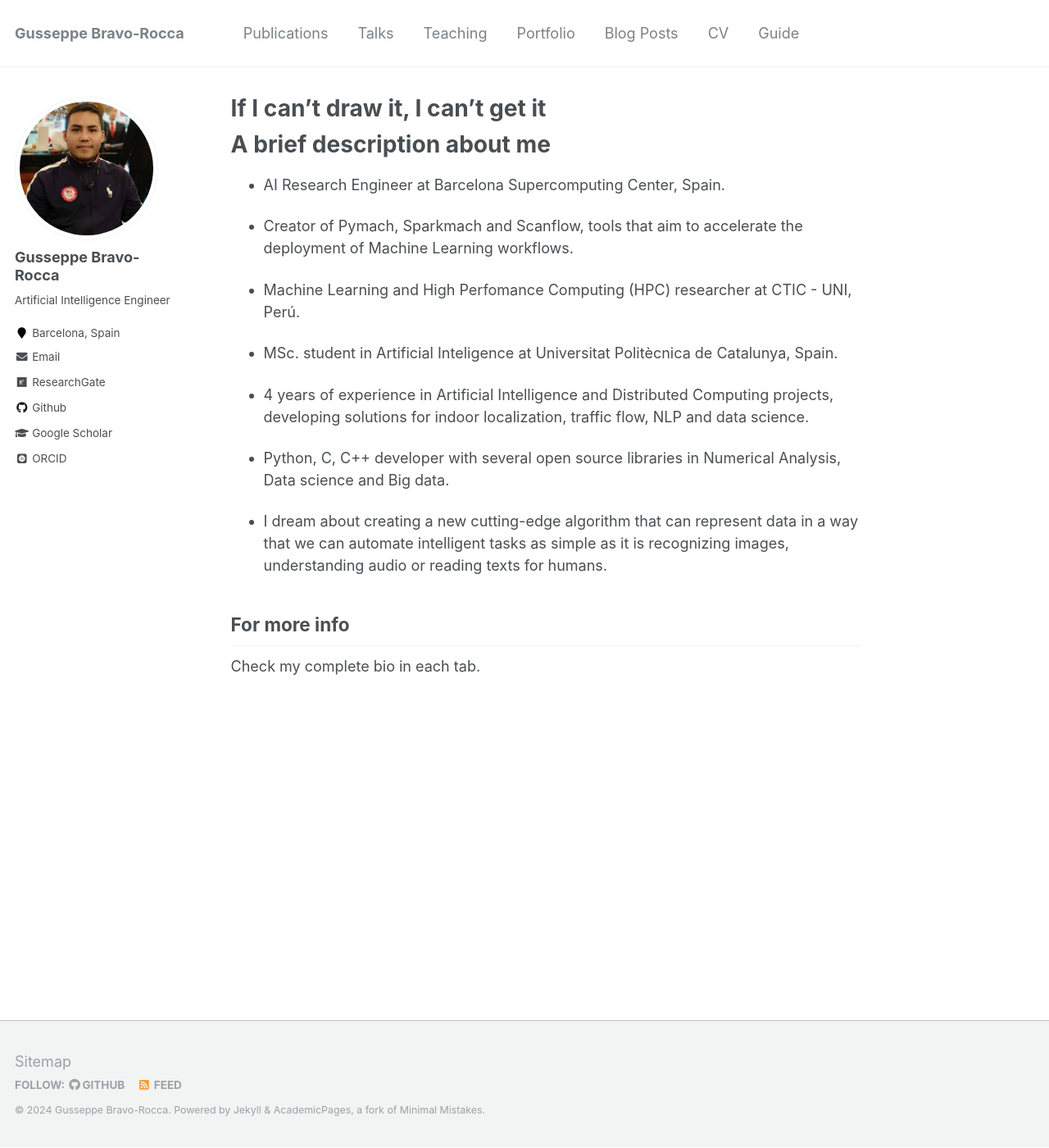
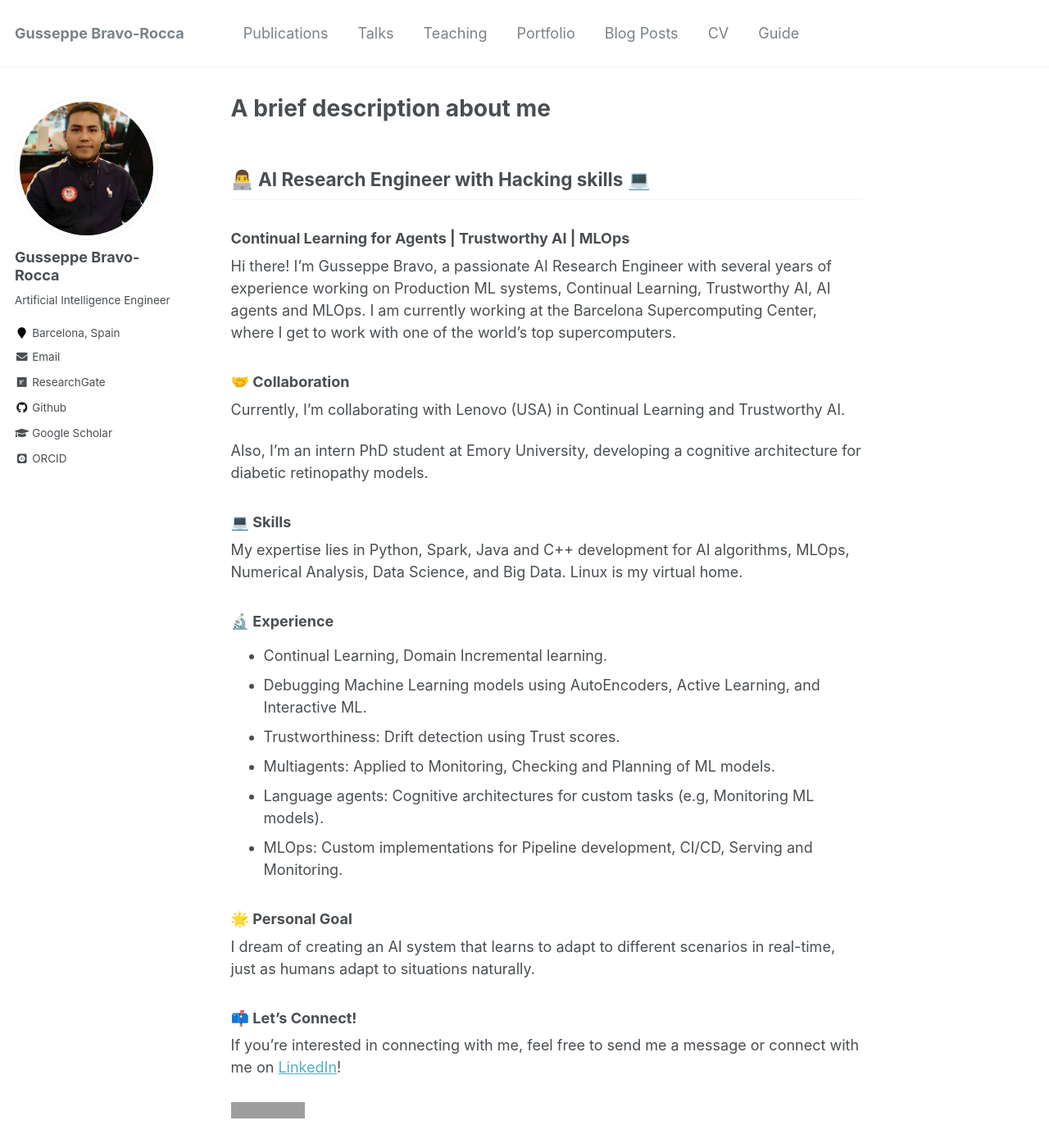
Before and after one commit to gusseppe/gusseppe.github.io, a Jekyll site: the page built from _pages/about.md, in a window 1280 px wide and 1400 px high. Shown: the whole window at 82% size. Built offline with Jekyll 4.4.1, drawn with Linux system fonts in a browser that asks for light colours; some web fonts are replaced; grey boxes are pictures that could not be loaded.

Commit message:
Update about.md

```diff
--- a/_pages/about.md
+++ b/_pages/about.md
@@ -1,6 +1,6 @@
 ---
 permalink: /
-title: "If I can't draw it, I can't get it"
+title: "A brief description about me"
 excerpt: "About me"
 author_profile: true
 redirect_from:
@@ -8,24 +8,33 @@ redirect_from:
   - /about.html
 ---
 
-A brief description about me
-======
 
-- AI Research Engineer at Barcelona Supercomputing Center, Spain.
+## 👨‍💻 AI Research Engineer with Hacking skills 💻
+### Continual Learning for Agents | Trustworthy AI | MLOps
 
-- Creator of Pymach, Sparkmach and Scanflow, tools that aim to accelerate the deployment of Machine Learning workflows.
+Hi there! I'm Gusseppe Bravo, a passionate AI Research Engineer with several years of experience working on Production ML systems, Continual Learning, Trustworthy AI, AI agents and MLOps. I am currently working at the Barcelona Supercomputing Center, where I get to work with one of the world's top supercomputers.
 
-- Machine Learning and High Perfomance Computing (HPC) researcher at CTIC - UNI, Perú.
+### 🤝 Collaboration
 
-- MSc. student in Artificial Inteligence at Universitat Politècnica de Catalunya, Spain.
+Currently, I'm collaborating with Lenovo (USA) in Continual Learning and Trustworthy AI.
 
-- 4 years of experience in Artificial Intelligence and Distributed Computing projects, developing solutions for indoor localization, traffic flow, NLP and data science.
+Also, I'm an intern PhD student at Emory University, developing a cognitive architecture for diabetic retinopathy models.
 
-- Python, C, C++ developer with several open source libraries in Numerical Analysis, Data science and Big data.
+### 💻 Skills
+My expertise lies in Python, Spark, Java and C++ development for AI algorithms, MLOps, Numerical Analysis, Data Science, and Big Data. Linux is my virtual home.
 
-- I dream about creating a new cutting-edge algorithm that can represent data in a way that we can automate intelligent tasks as simple as it is recognizing images, understanding audio or reading texts for humans.
+### 🔬 Experience
+- Continual Learning, Domain Incremental learning.
+- Debugging Machine Learning models using AutoEncoders, Active Learning, and Interactive ML.
+- Trustworthiness: Drift detection using Trust scores.
+- Multiagents: Applied to Monitoring, Checking and Planning of ML models.
+- Language agents: Cognitive architectures for custom tasks (e.g, Monitoring ML models).
+- MLOps: Custom implementations for Pipeline development, CI/CD, Serving and Monitoring.
 
+### 🌟 Personal Goal
+I dream of creating an AI system that learns to adapt to different scenarios in real-time, just as humans adapt to situations naturally.
 
-For more info
-------
-Check my complete bio in each tab.
+### 📫 Let's Connect!
+If you're interested in connecting with me, feel free to send me a message or connect with me on [LinkedIn](https://www.linkedin.com/in/gusseppebravo/)!
+
+[![LinkedIn Badge](https://img.shields.io/badge/LinkedIn--_.svg?style=social&logo=linkedin)](https://www.linkedin.com/in/gusseppebravo/)
```
